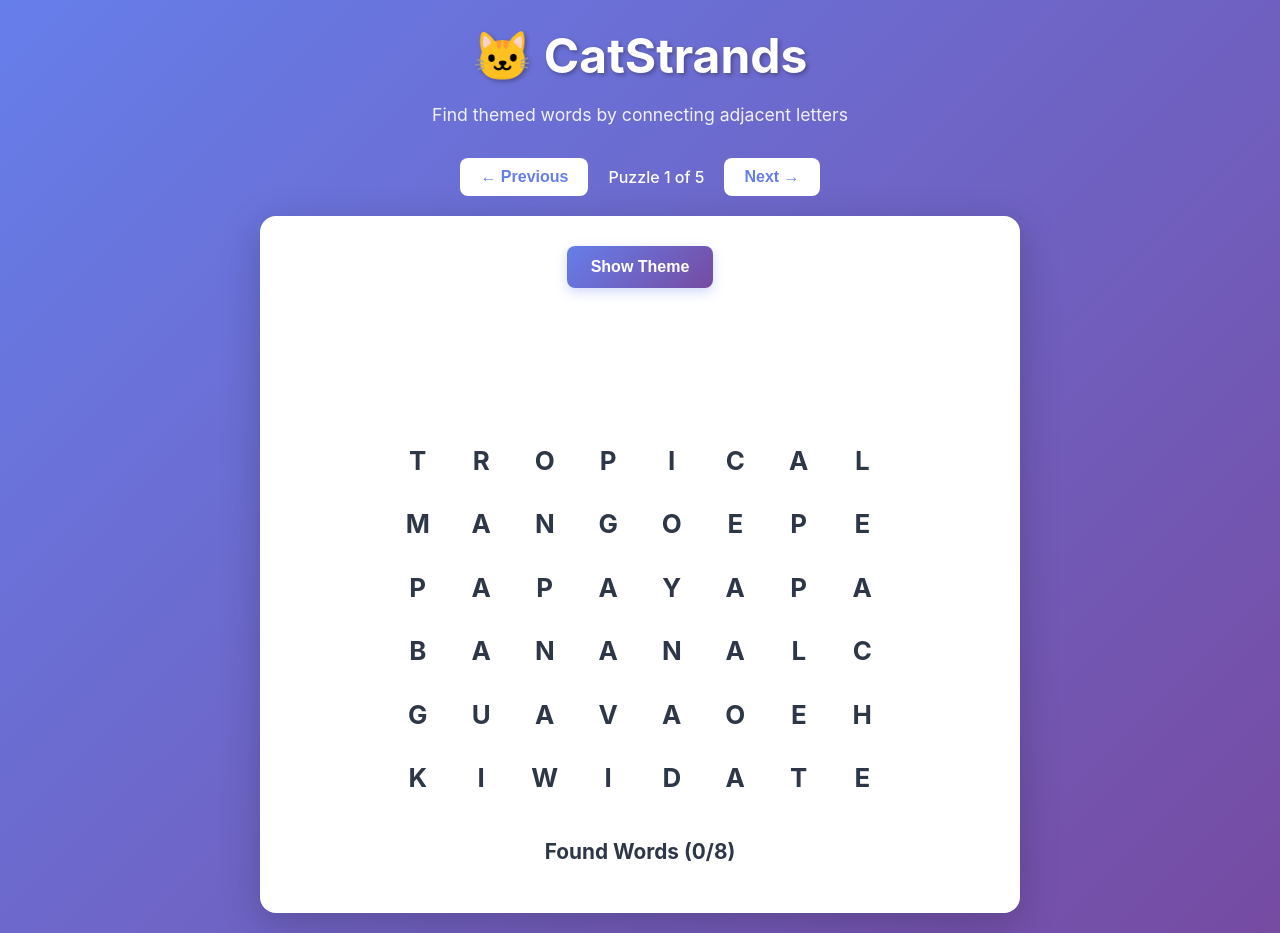
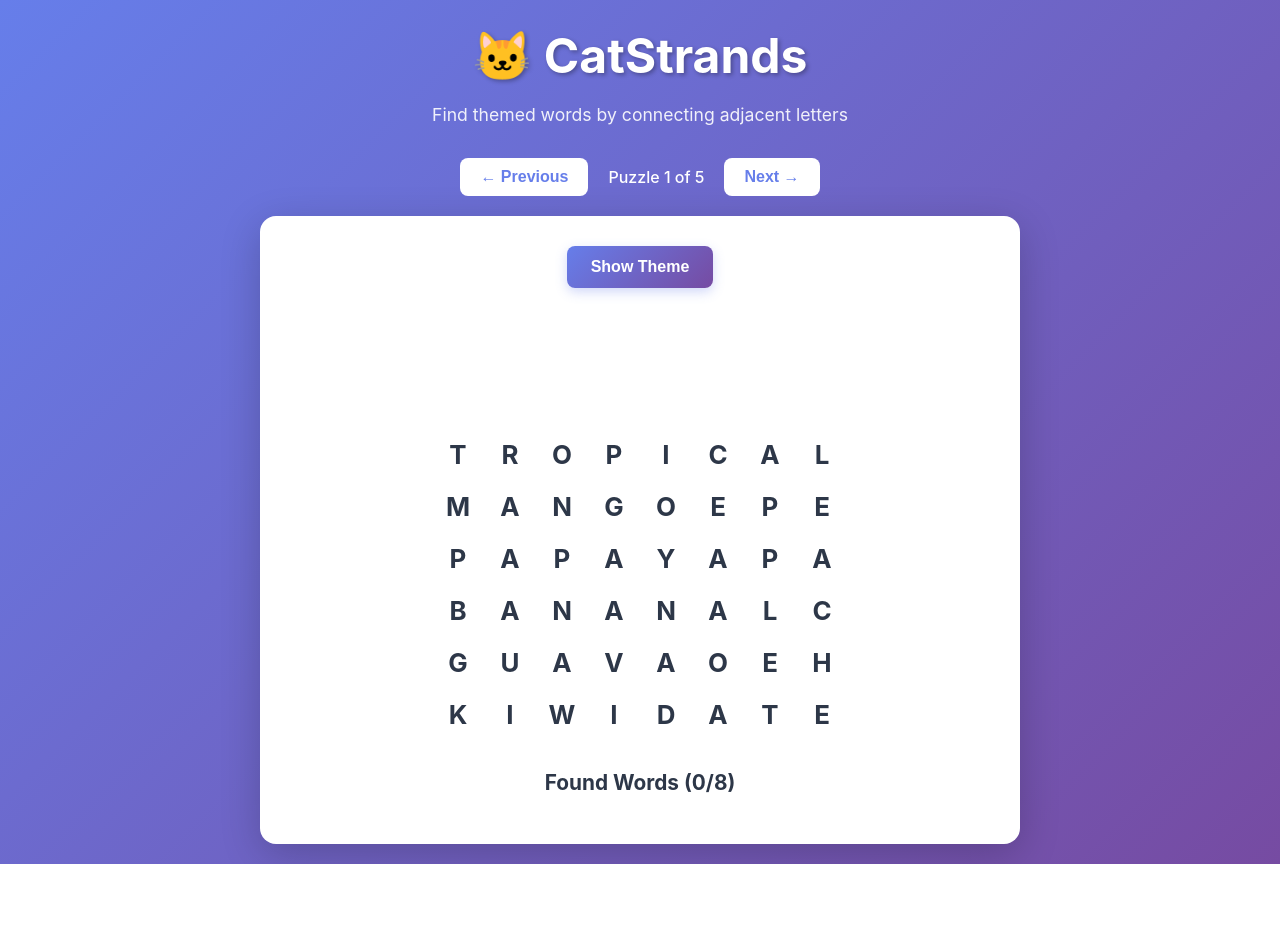
Before and after one commit to slmingol/catstrands, a React (Vite) app: page / in a window 1280 px wide. After the commit the page ends 864 px from the top, so only its background shows below. Built offline with nearby package versions, Linux system fonts and the light colour scheme.

Commit message:
style: Set letter cells to fixed 44x44px size

```diff
--- a/src/components/StrandsGame.css
+++ b/src/components/StrandsGame.css
@@ -96,7 +96,7 @@
 .grid-container {
   position: relative;
   margin: 20px auto;
-  max-width: 500px;
+  width: fit-content;
 }
 
 .connection-lines {
@@ -139,7 +139,8 @@
 .grid {
   display: grid;
   gap: 8px;
-  max-width: 500px;
+  width: fit-content;
+  margin: 0 auto;
   user-select: none;
   touch-action: none;
   position: relative;
@@ -147,7 +148,8 @@
 }
 
 .cell {
-  aspect-ratio: 1;
+  width: 44px;
+  height: 44px;
   display: flex;
   align-items: center;
   justify-content: center;
```
